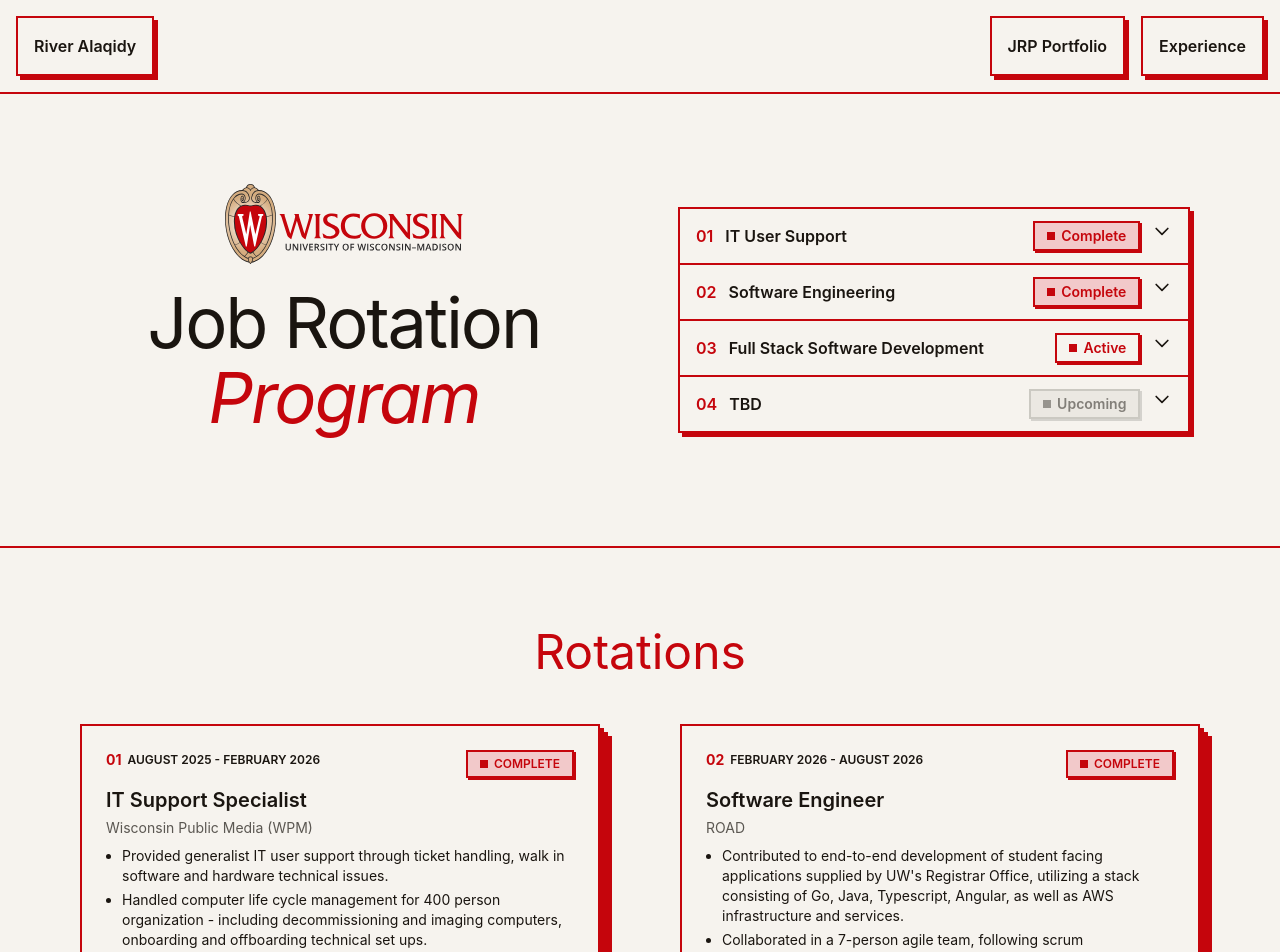
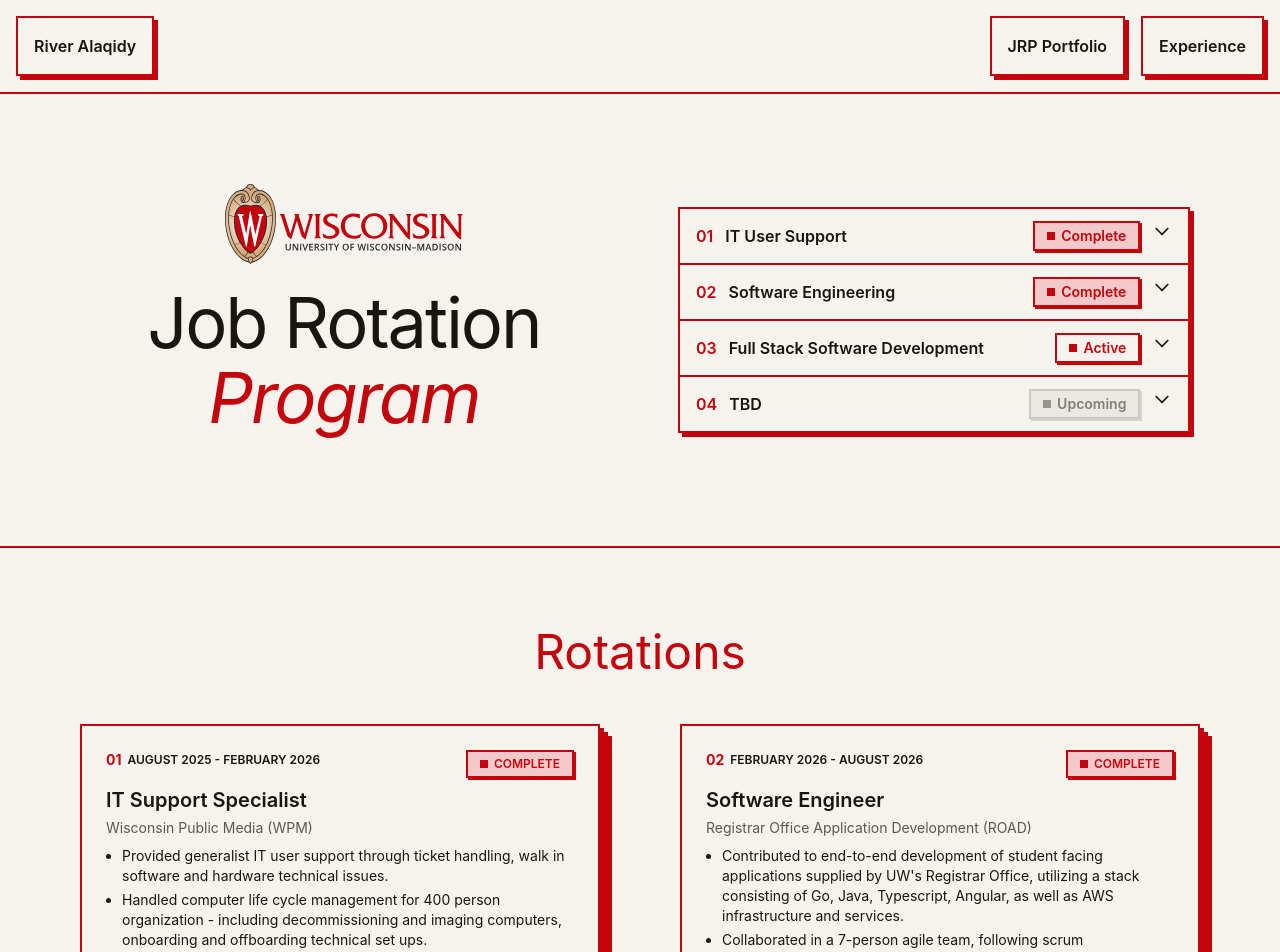
Before and after one commit to river-alaqidy/portfolio, a React (Vite) app: page / in a window 1280 px wide. Shown: the top 952 px of the page. Built offline with nearby package versions, Linux system fonts and the light colour scheme.

Commit message:
data renaming

```diff
--- a/src/data/jrp.js
+++ b/src/data/jrp.js
@@ -22,7 +22,7 @@ export const rotations = [
   {
     num: '02',
     title: 'Software Engineer',
-    org: 'ROAD',
+    org: 'Registrar Office Application Development (ROAD)',
     period: 'February 2026 - August 2026',
     badge: 'done',
     bullets: [
```
